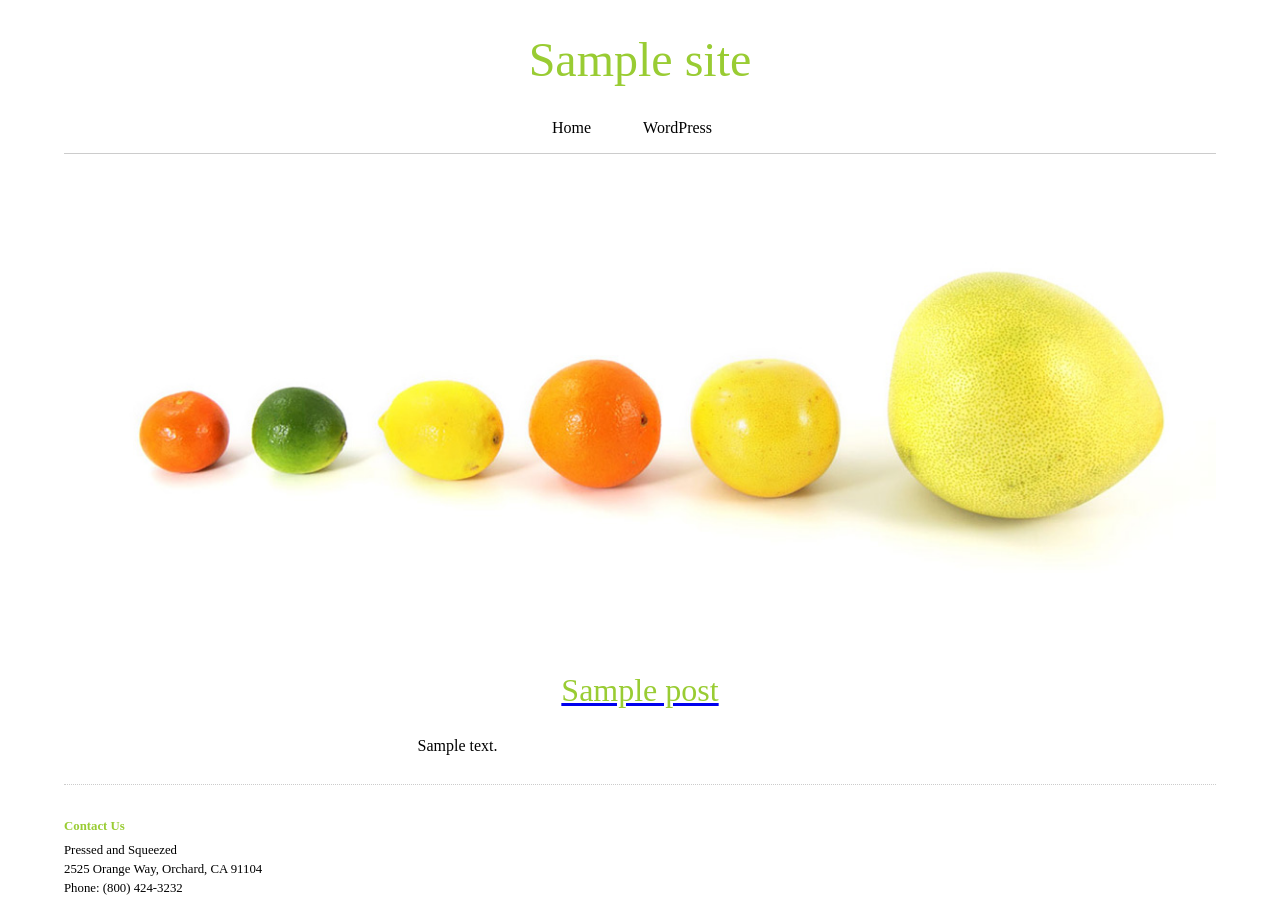
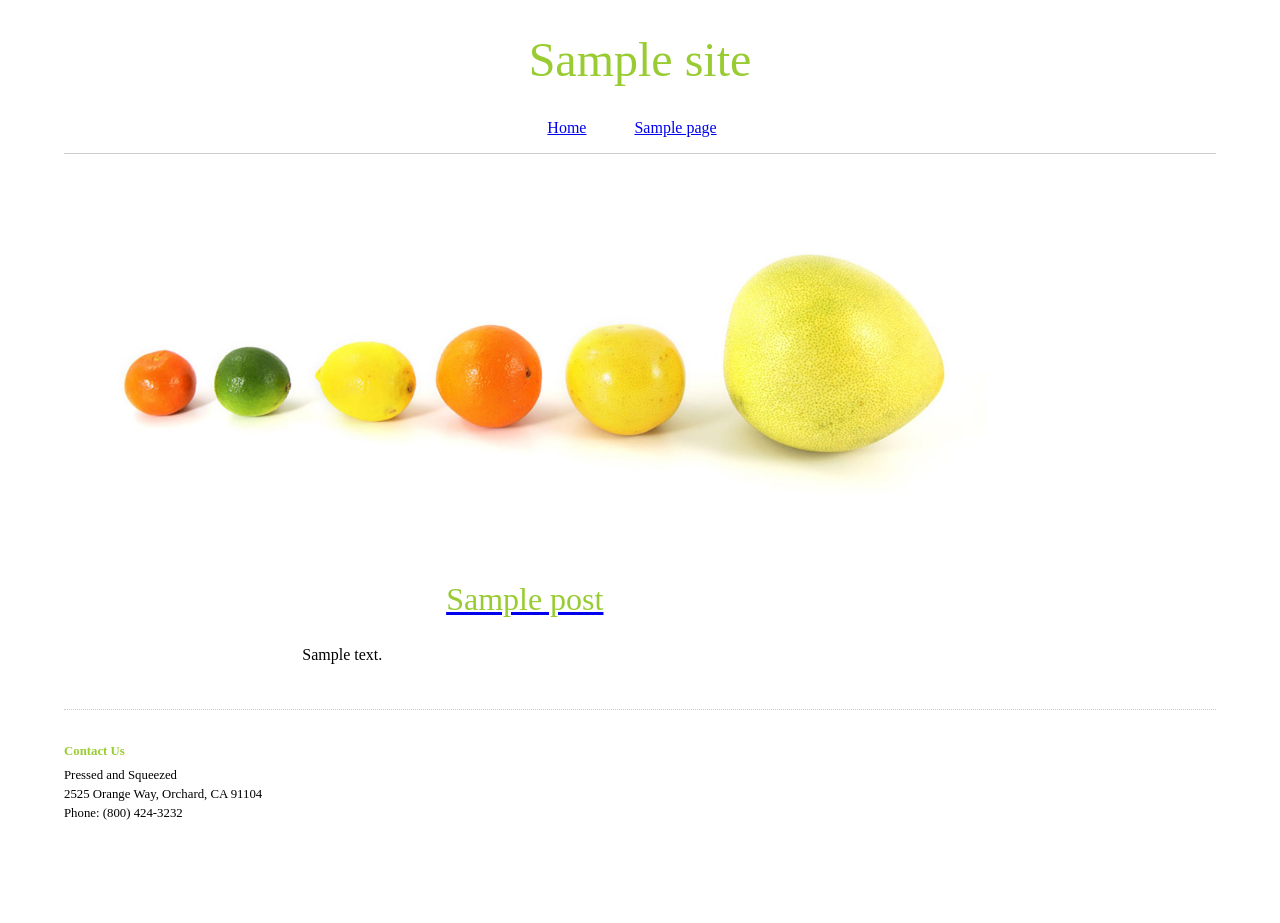
Before and after one commit to ksurette/WebDev3-3.2, a WordPress theme: template index.php in a window 1280 px wide. Shown: the top 923 px of the page. After the commit the page ends 820 px from the top, so only its background shows below. Run offline with PHP 8.4 and a stand-in for WordPress, Linux system fonts and the light colour scheme; the site name, menu and one post (Sample post) are stand-ins, and other content is empty; some libraries are stand-ins or nearby versions.

Commit message:
making more dynamic
Breaking into footer.php and header.php and adding functions.php

```diff
--- /dev/null
+++ b/footer.php
@@ -0,0 +1,8 @@
+	<footer>
+			<h1>Contact Us</h1>
+			<p>Pressed and Squeezed</p>
+			<p>2525 Orange Way, Orchard, CA 91104</p>
+			<p>Phone: (800) 424-3232</p>
+		</footer>
+	</body>
+</html>
--- /dev/null
+++ b/functions.php
@@ -0,0 +1,9 @@
+<?php
+register_nav_menus();
+register_sidebar(array(
+	'before_widget' => '<div class="sidebar">',
+	'after_widget' => '</div>',
+	'before_title' => '</div class="title">',
+	'after_title' => '</div>',
+
+	));
--- /dev/null
+++ b/header.php
@@ -0,0 +1,20 @@
+<!DOCTYPE html>
+<html>
+<head>
+	<?php wp_head(); ?>
+	<title><?php bloginfo('name'); ?></title>
+	<script src="http://use.edgefonts.net/josefin-slab.js"></script>
+	<script src="http://use.edgefonts.net/merriweather.js"></script>
+	<link rel="stylesheet" href="<?php bloginfo('stylesheet_url'); ?>"/>
+</head>
+	<body <?php body_class( $class ); ?>>
+		<header>
+			<h1><?php bloginfo('name'); ?></h1>
+			<nav>
+			<?php wp_nav_menu( array('menu' => 'Main Navigation') ); ?>
+				<!--<ul>
+					<li>Home</li>
+					<li>WordPress</li>
+				</ul>-->
+			</nav>
+		</header>
--- a/index.php
+++ b/index.php
@@ -1,22 +1,6 @@
-<!DOCTYPE html>
-<html>
-<head>
-	<title><?php bloginfo('name'); ?></title>
-	<script src="http://use.edgefonts.net/josefin-slab.js"></script>
-	<script src="http://use.edgefonts.net/merriweather.js"></script>
-	<link rel="stylesheet" href="<?php bloginfo('stylesheet_url'); ?>"/>
-</head>
-	<body>
-		<header>
-			<h1><?php bloginfo('name'); ?></h1>
-			<nav>
-				<ul>
-					<li>Home</li>
-					<li>WordPress</li>
-				</ul>
-			</nav>
-		</header>
-		<section>
+<?php get_header(); ?>
+<div class="clearfix">
+		<section class="main">
 			<img src="<?php bloginfo('stylesheet_directory'); ?>/images/citrus.jpg" />
 			<?php if ( have_posts() ) : while ( have_posts() ) : the_post() ; ?>
 			<section>
@@ -29,11 +13,8 @@
 		<?php _e('sorry, no content'); ?>
 	<?php endif ?>
 		</section>
-		<footer>
-			<h1>Contact Us</h1>
-			<p>Pressed and Squeezed</p>
-			<p>2525 Orange Way, Orchard, CA 91104</p>
-			<p>Phone: (800) 424-3232</p>
-		</footer>
-	</body>
-</html>
+		<?php get_sidebar(); ?>
+</div>
+
+
+<?php get_footer(); ?>
--- a/style.css
+++ b/style.css
@@ -47,6 +47,17 @@ body {
 	margin-right:auto;
 }
 
+.main {
+	width: 80%;
+	float: left;
+}
+
+.sidebar {
+	width: 20%;
+	float: left;
+	/*padding-left: 2em;*/
+}
+
 section > section {
 	width: 60%;
 	max-width: 27.8125em;
@@ -77,3 +88,17 @@ footer h1 {
 footer p {
 	line-height: .5;
 }
+
+.clearfix:before,
+.clearfix:after {
+	content: " "; /* 1 */
+	display: table; /* 2 */
+}
+
+.clearfix:after {
+	clear: both;
+}
+
+.clearfix {
+*zoom: 1;
+}
```
